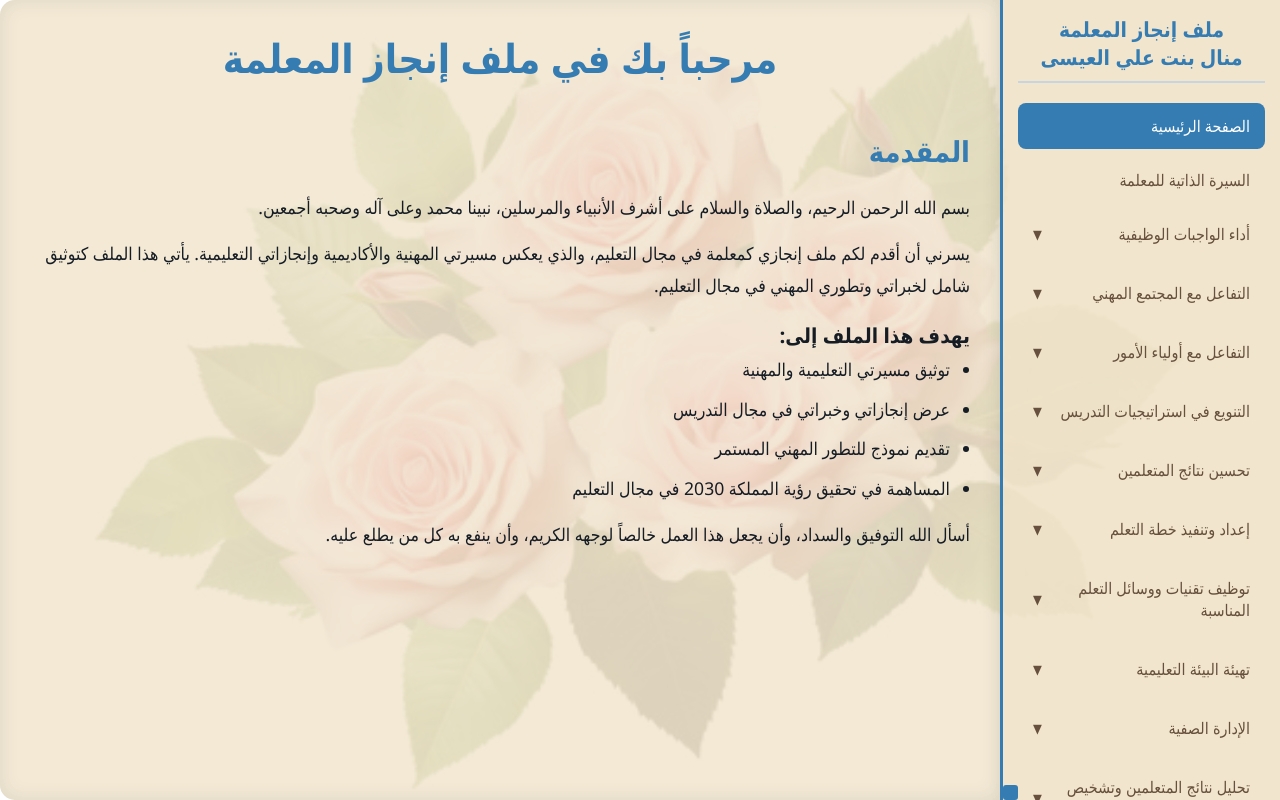
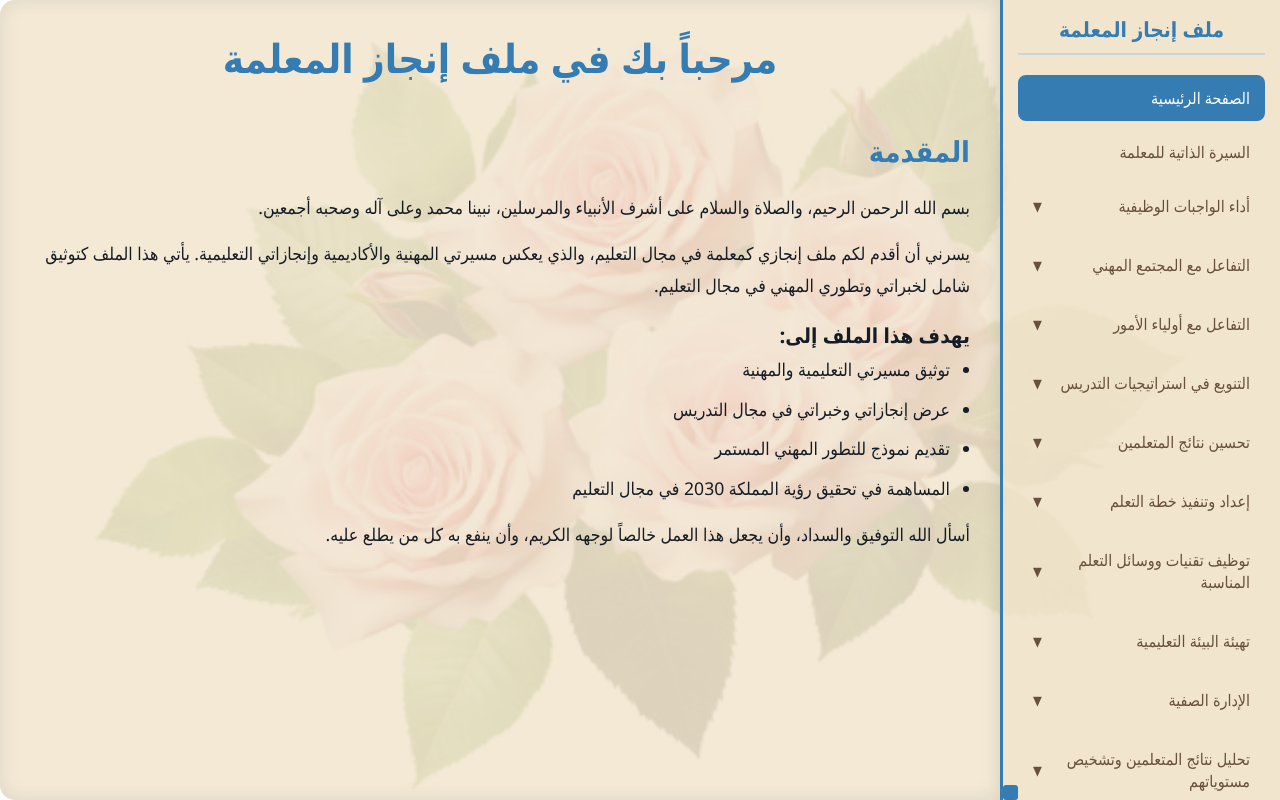
Before and after one commit to monirahaleisa/Teachers, a plain HTML site: page index.html in a window 1280 px wide. Drawn offline with Linux system fonts and the light colour scheme.

Commit message:
Update index.html

```diff
--- a/index.html
+++ b/index.html
@@ -601,7 +601,7 @@
 <body>
     <div class="container">
         <nav class="sidebar" id="sidebar">
-            <h2>ملف إنجاز المعلمة<br>منال بنت علي العيسى</h2>
+            <h2>ملف إنجاز المعلمة<br></h2>
             <ul class="nav-menu">
                 <li class="nav-item">
                     <span class="nav-link active" onclick="loadContent('home')">الصفحة الرئيسية</span>
@@ -808,7 +808,7 @@
                         <h2>السيرة الذاتية</h2>
 
                         <h3>البيانات الشخصية</h3>
-                        <p><strong>الاسم:</strong> منال بنت علي العيسى</p>
+                        <p><strong>الاسم:</strong> </p>
                         <p><strong>الجنسية:</strong> سعودية</p>
                         <p><strong>البريد الإلكتروني:</strong> manal.aleisa@example.com</p>
                         <p><strong>التخصص:</strong> تعليم اللغة العربية</p>
```
